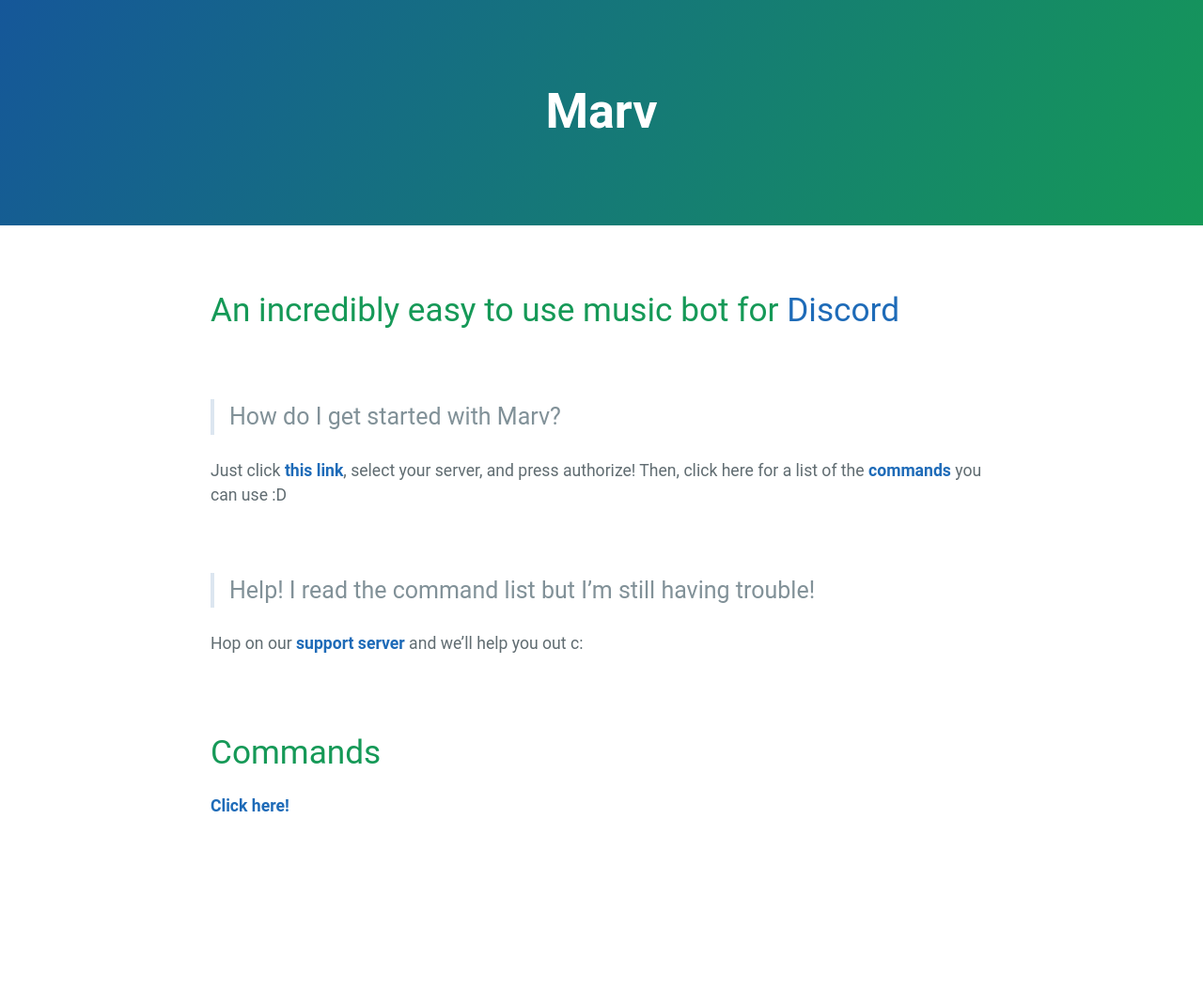
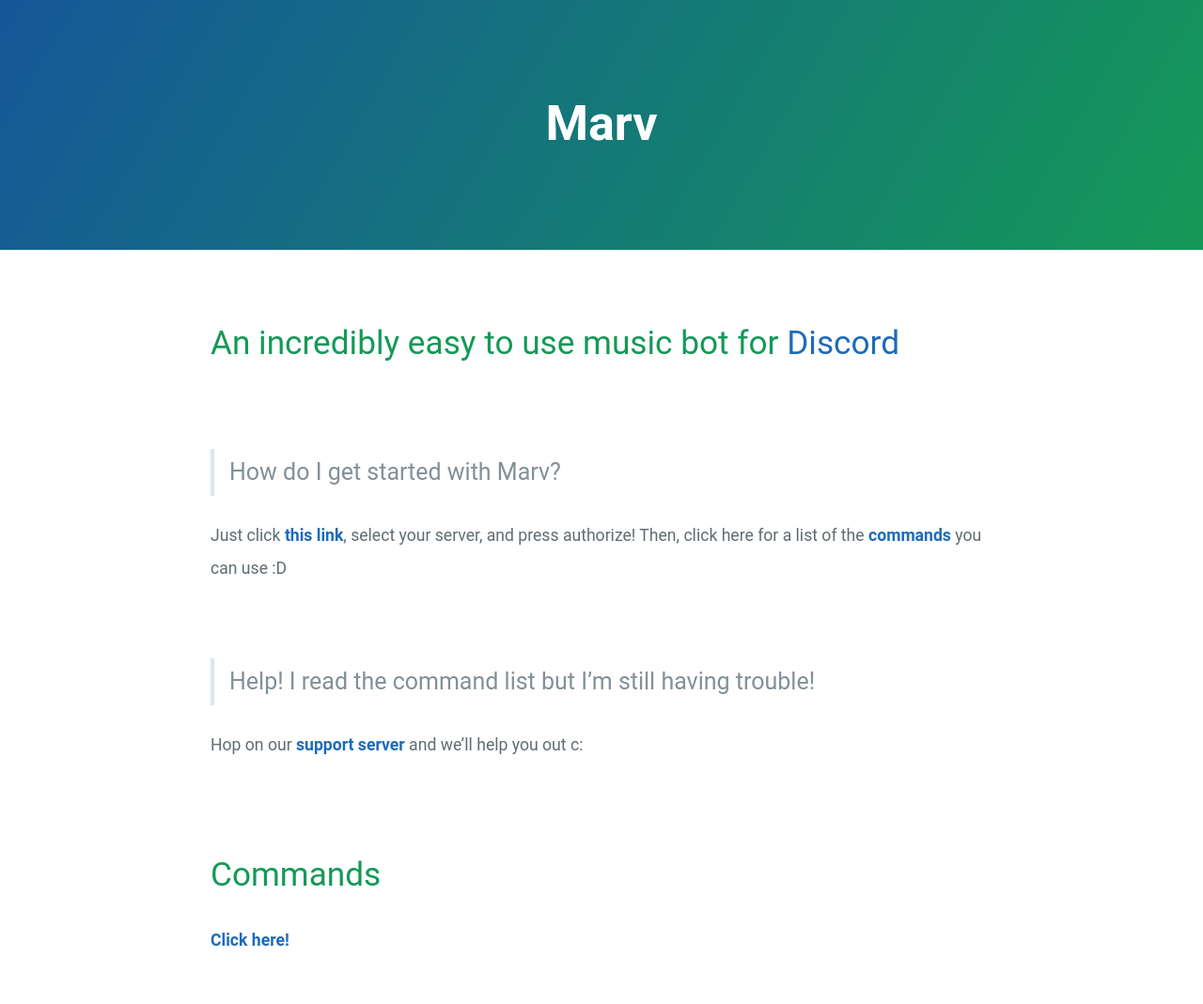
Before and after one commit to mymindishazel/marv-docs, a Jekyll site: the page built from index.md, in a window 1280 px wide. Shown: the whole page at 94% size. Built offline with Jekyll 4.4.1, drawn with Linux system fonts in a browser that asks for light colours; our own code applies the rules of GitHub Pages for plain Markdown files; before the commit the page ends 921 px from its top, so only the background shows below that.

Commit message:
Update jekyll-theme-cayman.scss

```diff
--- a/_sass/jekyll-theme-cayman.scss
+++ b/_sass/jekyll-theme-cayman.scss
@@ -28,8 +28,7 @@ body {
   padding: 0;
   margin: 0;
   font-family: "Roboto", "Helvetica Neue", Helvetica, Arial, sans-serif;
-  font-size: 20px;
-  line-height: 1.5;
+  line-height: 2;
   color: $body-text-color;
 }
 
```
